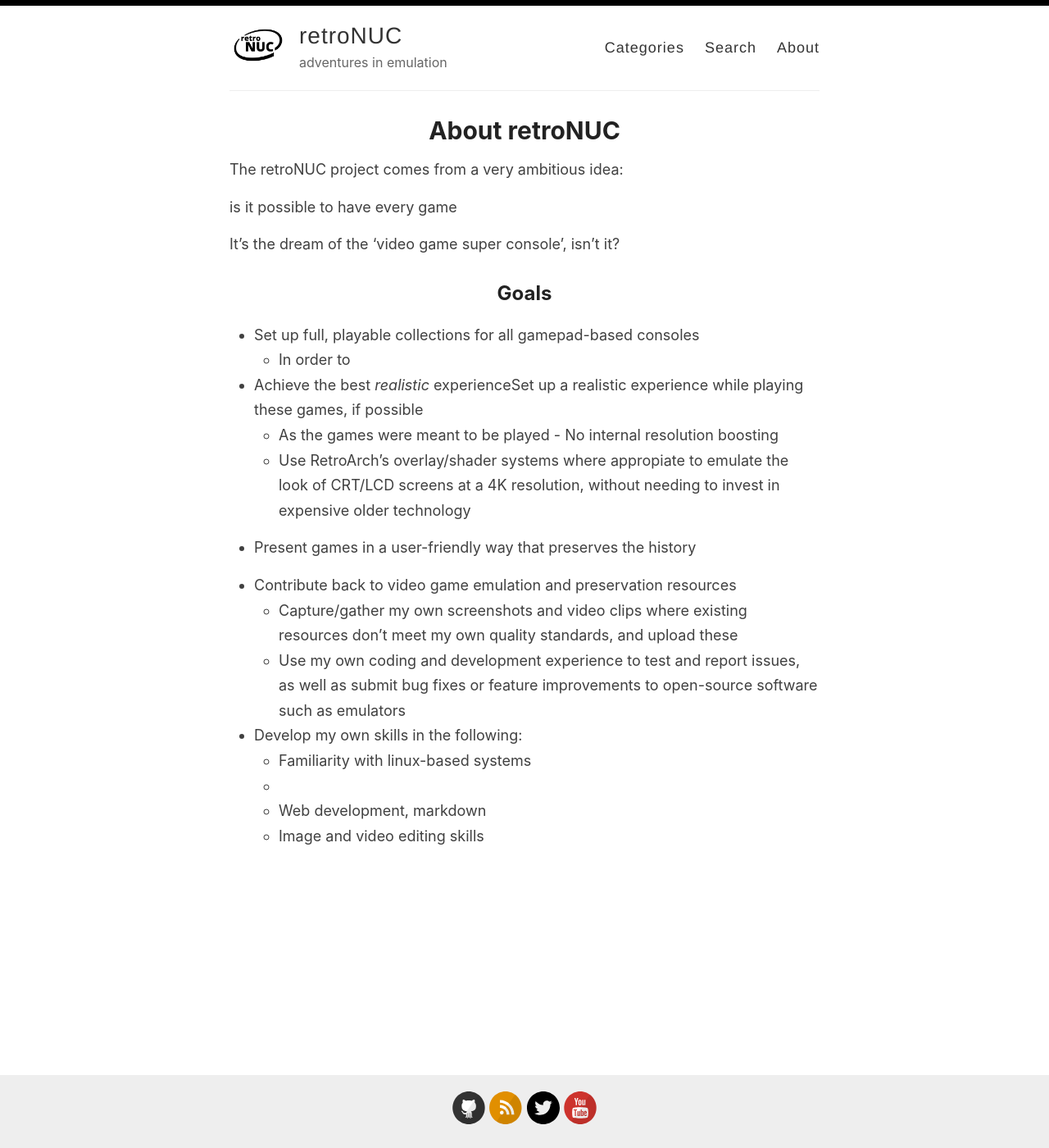
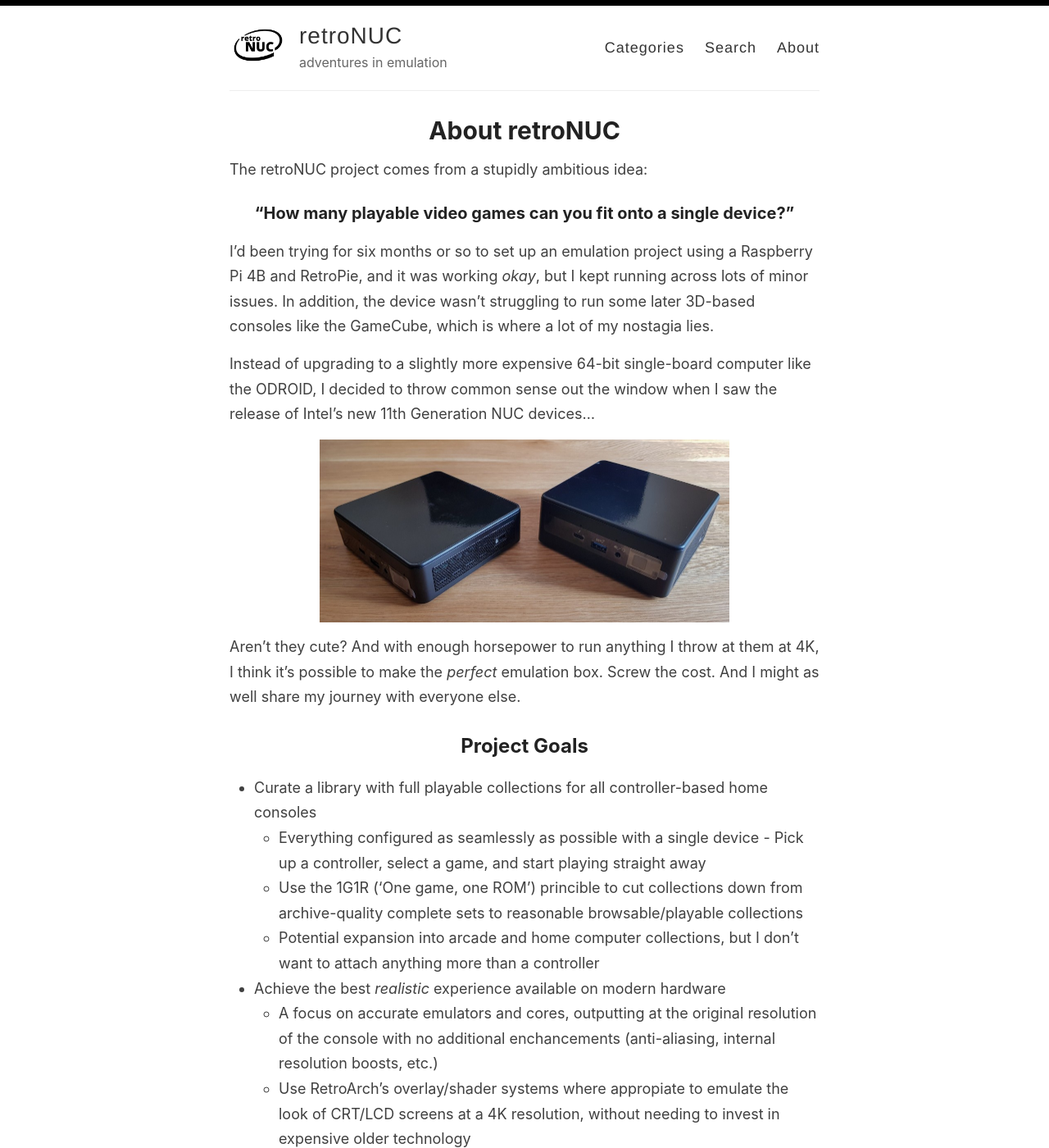
Before and after one commit to nearlyphil/nearlyphil.github.io, a Jekyll site: the page built from _pages/about.md, in a window 1280 px wide and 1400 px high. Shown: the whole window at 82% size. Built offline with Jekyll 4.4.1, drawn with Linux system fonts in a browser that asks for light colours; some of the changed text lies outside the part shown.

Commit message:
Finished about page, removing unused assets

```diff
--- a/_pages/about.md
+++ b/_pages/about.md
@@ -4,28 +4,39 @@ title: About retroNUC
 permalink: /about/
 ---
 
-The retroNUC project comes from a very ambitious idea:
+The retroNUC project comes from a stupidly ambitious idea:
 
-> is it possible to have every game
+### "How many playable video games can you fit onto a single device?"
 
-It's the dream of the 'video game super console', isn't it?
+I'd been trying for six months or so to set up an emulation project using a Raspberry Pi 4B and RetroPie, and it was working _okay_, but I kept running across lots of minor issues. In addition, the device wasn't struggling to run some later 3D-based consoles like the GameCube, which is where a lot of my nostagia lies.
 
-## Goals
-* Set up full, playable collections for all gamepad-based consoles
-  * In order to
+Instead of upgrading to a slightly more expensive 64-bit single-board computer like the ODROID, I decided to throw common sense out the window when I saw the release of Intel's new 11th Generation NUC devices...
 
-* Achieve the best _realistic_ experienceSet up a realistic experience while playing these games, if possible
-  * As the games were meant to be played - No internal resolution boosting
+<p align="center">
+  <img src="../images/pages/about/twocuteboiz.jpg" width="500">
+</p>
+
+Aren't they cute? And with enough horsepower to run anything I throw at them at 4K, I think it's possible to make the _perfect_ emulation box. Screw the cost. And I might as well share my journey with everyone else.
+
+## Project Goals
+* Curate a library with full playable collections for all controller-based home consoles
+  * Everything configured as seamlessly as possible with a single device - Pick up a controller, select a game, and start playing straight away
+  * Use the 1G1R ('One game, one ROM') princible to cut collections down from archive-quality complete sets to reasonable browsable/playable collections
+  * Potential expansion into arcade and home computer collections, but I don't want to attach anything more than a controller
+
+* Achieve the best _realistic_ experience available on modern hardware
+  * A focus on accurate emulators and cores, outputting at the original resolution of the console with no additional enchancements (anti-aliasing, internal resolution boosts, etc.)
   * Use RetroArch's overlay/shader systems where appropiate to emulate the look of CRT/LCD screens at a 4K resolution, without needing to invest in expensive older technology
 
 * Present games in a user-friendly way that preserves the history
+  * A custom artbook-style frontend theme, showing off gameplay images/videos alongside production details
+  * An accurate database of information such as developers, publishers and release dates, compiled from various sources
 
 * Contribute back to video game emulation and preservation resources
-  * Capture/gather my own screenshots and video clips where existing resources don't meet my own quality standards, and upload these
-  * Use my own coding and development experience to test and report issues, as well as submit bug fixes or feature improvements to open-source software such as emulators
+  * Capture/gather screenshots and video clips where existing resources don't meet my own quality standards, and upload these to catalog sites
+  * Use my coding and development experience to test and report issues, as well as submit bug fixes or feature improvements to open-source software
 
-* Develop my own skills in the following:
-  * Familiarity with linux-based systems
-  *
-  * Web development, markdown
-  * Image and video editing skills
+* Develop my own skills
+  * Familiarity with Linux-based systems (which I've never used before)
+  * Web development, markdown, and getting back into blogging
+  * Image and video editing skills, and maybe even some livestreaming
```
Also changed, not shown: images/categories.png (deleted), images/mobile-demo.png (deleted), images/pages/about/twocuteboiz.jpg (added), images/reverie-demo.png (deleted), images/reverie.png (deleted), images/search.png (deleted).
